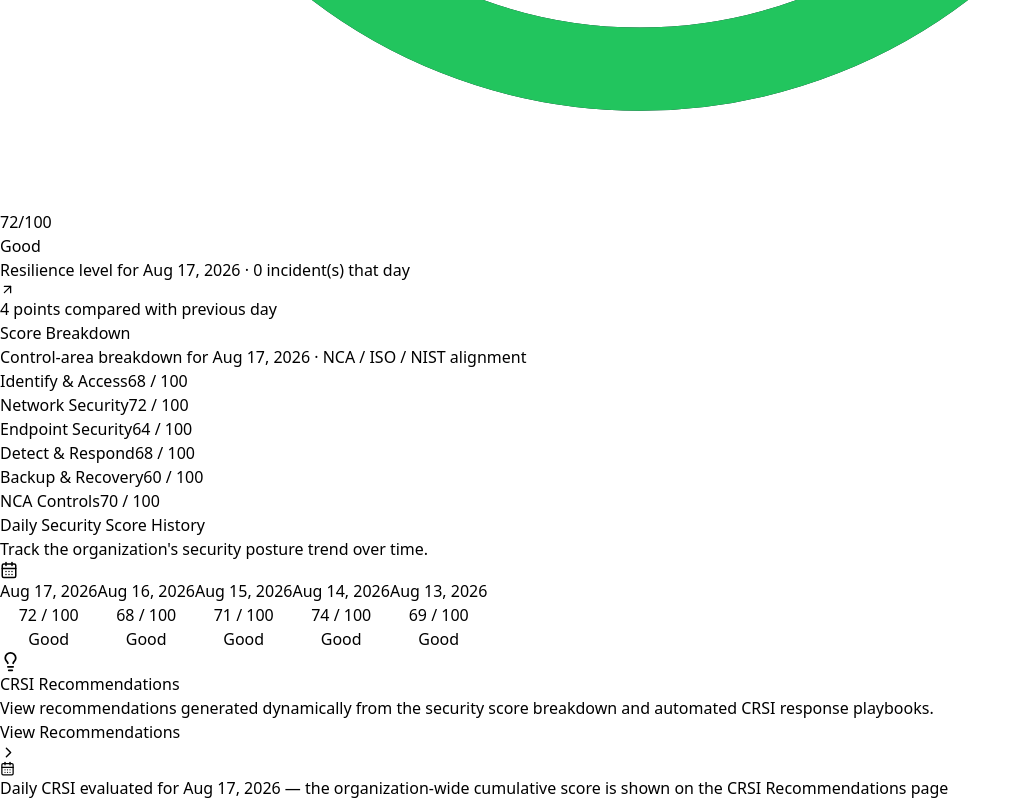
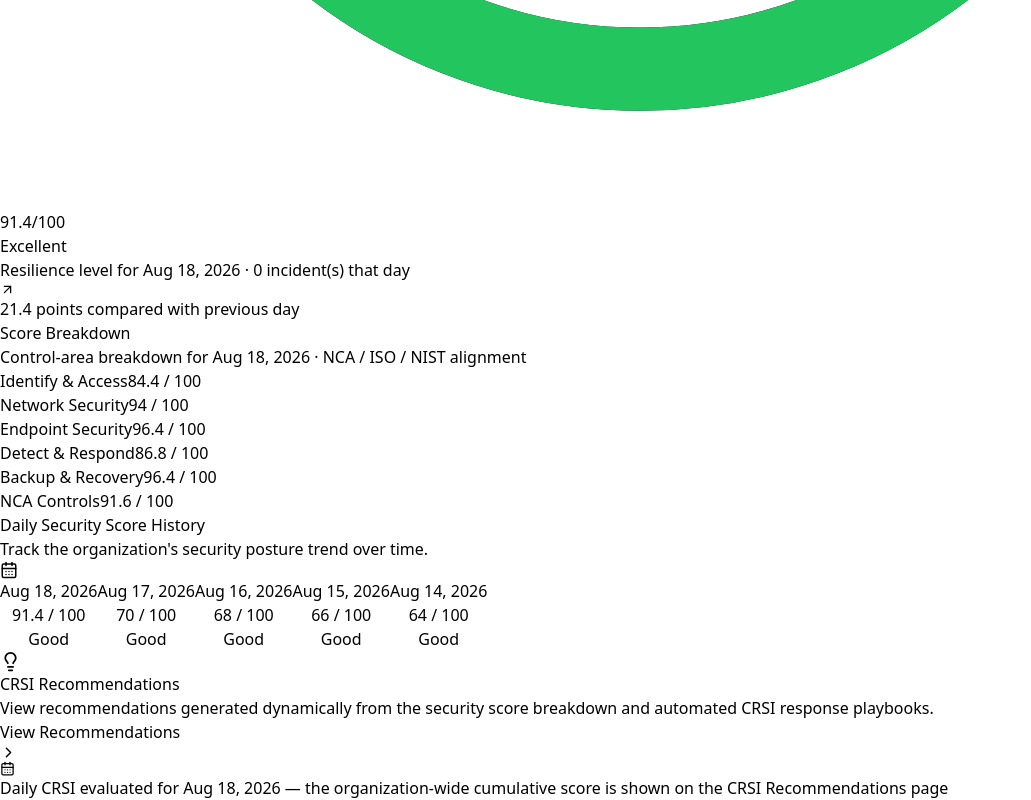
Before and after one commit to ii3ruj/SentriX, a React (Vite) app in the folder Sentriix/frontend/: page /crsi-assessment in a window 1280 px wide. Shown: the part 2540-3340 px from the top of the page, without its empty margins (0-1031 px from the left). Built offline with nearby package versions, Linux system fonts and the light colour scheme; no server answers; sample sign-in values are in the browser's storage.

Commit message:
Update CRSIAssessment.jsx

```diff
--- a/Sentriix/frontend/src/pages/CRSIAssessment.jsx
+++ b/Sentriix/frontend/src/pages/CRSIAssessment.jsx
@@ -12,21 +12,30 @@ import {
 import Sidebar from "../components/Sidebar";
 import { apiService } from "../services/api";
 
-const DEFAULT_DAILY_SCORES = [
-  { date: "Aug 17, 2026", score: 72, status: "Good" },
-  { date: "Aug 16, 2026", score: 68, status: "Good" },
-  { date: "Aug 15, 2026", score: 71, status: "Good" },
-  { date: "Aug 14, 2026", score: 74, status: "Good" },
-  { date: "Aug 13, 2026", score: 69, status: "Good" },
-];
+const generateDynamicDays = () => {
+  const days = [];
+  for (let i = 0; i < 5; i++) {
+    const d = new Date();
+    d.setDate(d.getDate() - i);
+    const dateString = d.toLocaleDateString("en-US", { month: "short", day: "numeric", year: "numeric" });
+    days.push({
+      date: dateString,
+      score: i === 0 ? 91.4 : 72 - (i * 2),
+      status: "Good"
+    });
+  }
+  return days;
+};
+
+const DEFAULT_DAILY_SCORES = generateDynamicDays();
 
 const DEFAULT_BREAKDOWN = [
-  { name: "Identify & Access", score: 68 },
-  { name: "Network Security", score: 72 },
-  { name: "Endpoint Security", score: 64 },
-  { name: "Detect & Respond", score: 68 },
-  { name: "Backup & Recovery", score: 60 },
-  { name: "NCA Controls", score: 70 },
+  { name: "Identify & Access", score: 84.4 },
+  { name: "Network Security", score: 94 },
+  { name: "Endpoint Security", score: 96.4 },
+  { name: "Detect & Respond", score: 86.8 },
+  { name: "Backup & Recovery", score: 96.4 },
+  { name: "NCA Controls", score: 91.6 },
 ];
 
 export default function CRSIAssessment() {
@@ -104,7 +113,7 @@ export default function CRSIAssessment() {
 
   const scoreStatus = getScoreStatus(selectedDay.score);
   const previousDay = dailyScores[1] || dailyScores[0];
-  const scoreDifference = selectedDay.score - previousDay.score;
+  const scoreDifference = Number((selectedDay.score - previousDay.score).toFixed(1));
 
   return (
     <div className="min-h-screen bg-[#070b16] text-[#eef5f1] flex">
```
